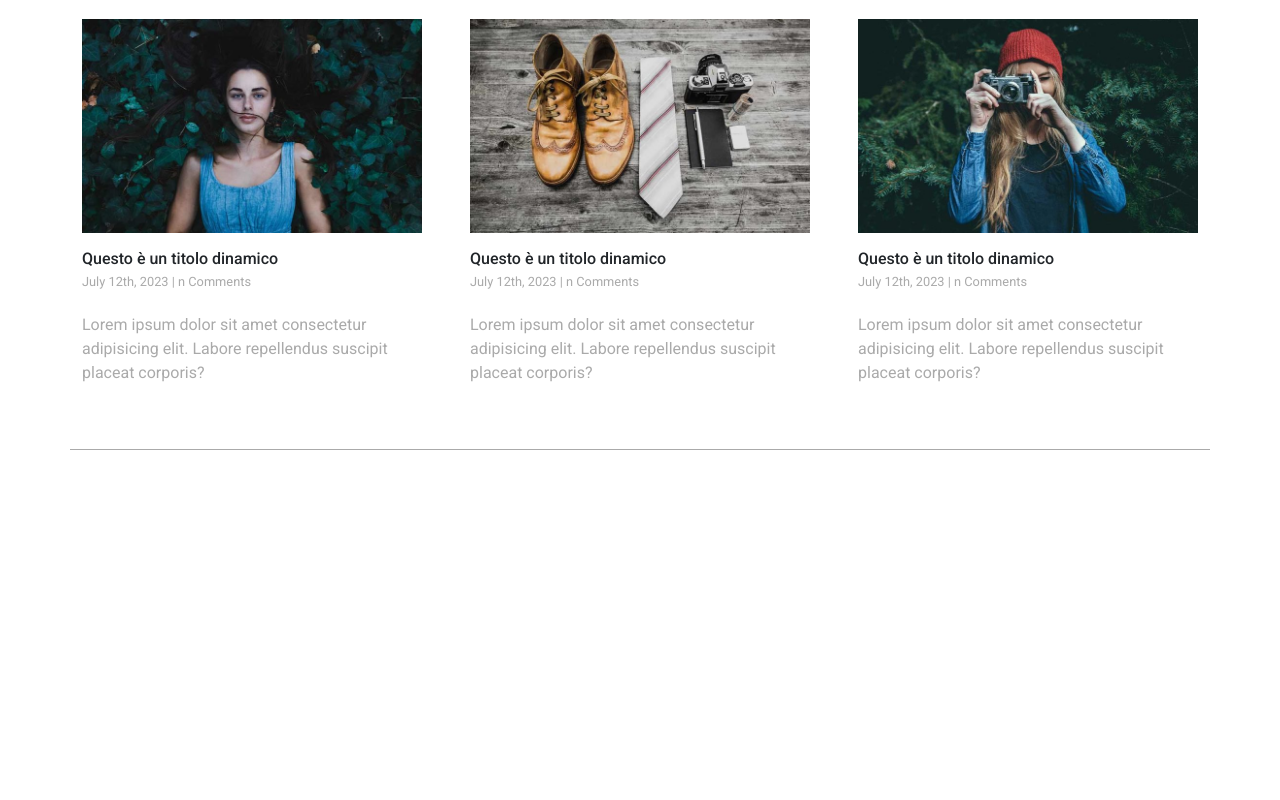
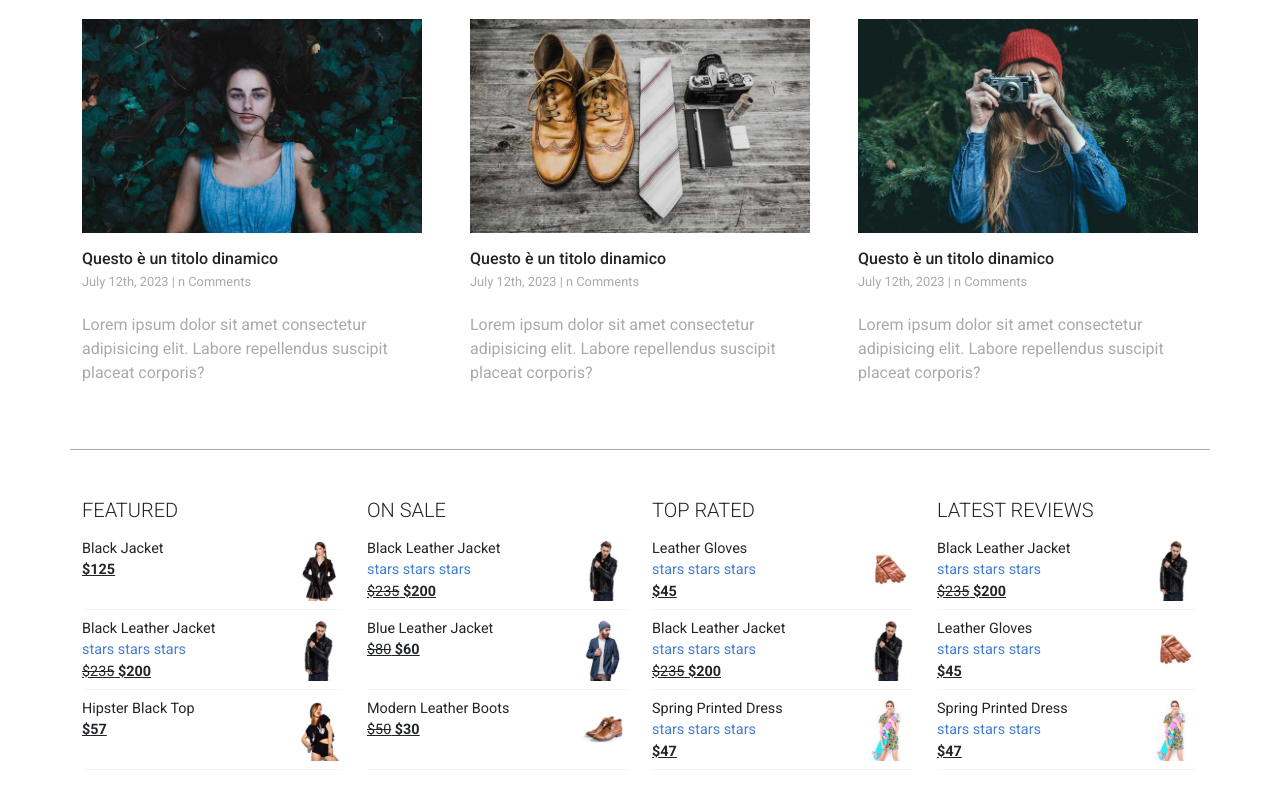
Before and after one commit to patrictobola/proj-html-vuejs, a Vue app: page / in a window 1280 px wide. Shown: the part 4451-5251 px from the top of the page. Before the commit the page ends 4901 px from the top, so only its background shows below. Built offline with nearby package versions, Linux system fonts and the light colour scheme.

Commit message:
done store section, need minor fix like stars

```diff
--- a/src/components/main/ListStore.vue
+++ b/src/components/main/ListStore.vue
@@ -1,7 +1,71 @@
 <script>
-
+export default {
+    props: {
+        webStore: Object
+    },
+    methods: {
+        getImagePath(image) {
+            const url = new URL(`/src/assets/images/${image}`, import.meta.url)
+            return url.href
+        }
+    },
+}
 </script>
 
-<template></template>
+<template>
+    <div class="col-3">
+        <ul>
+            <li class="title">
+                <h5>{{ webStore.name }}</h5>
+            </li>
+            <li v-for="item in webStore.items" class="item py-2">
+                <div class="d-flex justify-content-between h-100">
+                    <div>
+                        <ul>
+                            <li>{{ item.itemName }}</li>
+                            <li class="vote" v-if="item.vote">stars stars stars</li>
+                            <li class="price">
+                                <del v-if="item.originalPrice">${{ item.originalPrice }}</del>
+                                <b> ${{ item.finalPrice }}</b>
+                            </li>
+                        </ul>
+                    </div>
+                    <div class="h-100">
 
-<style></style>
+                        <img class="h-100" :src="getImagePath(item.imagePath)" alt="">
+                    </div>
+                </div>
+            </li>
+        </ul>
+    </div>
+</template>
+
+<style lang="scss" scoped>
+@import '../../scss/variables';
+
+h5 {
+    font-weight: 300;
+}
+
+ul {
+    padding: 0;
+    font-size: 0.9rem;
+}
+
+li {
+    margin: 0;
+}
+
+.vote {
+    color: $blue;
+}
+
+.price {
+    text-decoration: underline;
+}
+
+.item {
+    height: 80px;
+    border-bottom: 1px solid $light-gray;
+}
+</style>
--- a/src/components/main/sections/SectionStore.vue
+++ b/src/components/main/sections/SectionStore.vue
@@ -14,8 +14,9 @@ export default {
 </script>
 <template>
     <section class="container">
-        <div class="row">
-            <ListStore />
+        <div class="row my-5">
+            <ListStore v-for="section in store.webStore" :webStore="section" />
+
         </div>
     </section>
 </template>
--- a/src/data/store.js
+++ b/src/data/store.js
@@ -118,5 +118,102 @@ export const store = reactive({
                 post: 'Lorem ipsum dolor sit amet consectetur adipisicing elit. Labore repellendus suscipit placeat corporis?'
             },
         ]
+    },
+    webStore: {
+        featured: {
+            name: 'FEATURED',
+            items: {
+                blackJacket: {
+                    imagePath: 'card_models/black_leather_jacket-120x156.jpg',
+                    itemName: 'Black Jacket',
+                    finalPrice: 125,
+                },
+                blackLeather: {
+                    imagePath: 'card_models/black_elegant_leather_jacket-120x156.jpg',
+                    itemName: 'Black Leather Jacket',
+                    vote: 5,
+                    originalPrice: 235,
+                    finalPrice: 200,
+                },
+                hipsterTop: {
+                    imagePath: 'card_models/hipster_black_top-120x156.jpg',
+                    itemName: 'Hipster Black Top',
+                    finalPrice: 57,
+                }
+            }
+        },
+        onSale: {
+            name: 'ON SALE',
+            items: {
+                blackLeather: {
+                    itemName: 'Black Leather Jacket',
+                    imagePath: 'card_models/black_elegant_leather_jacket-120x156.jpg',
+                    vote: 5,
+                    originalPrice: 235,
+                    finalPrice: 200,
+                },
+                blueJacket: {
+                    itemName: 'Blue Leather Jacket',
+                    imagePath: 'card_models/blue_leather_jacket-120x156.jpg',
+                    originalPrice: 80,
+                    finalPrice: 60,
+                },
+                modernBoots: {
+                    itemName: 'Modern Leather Boots',
+                    imagePath: 'products/brown_dress_shoes-200x260.jpg',
+                    originalPrice: 50,
+                    finalPrice: 30,
+                }
+            }
+        },
+        topRated: {
+            name: 'TOP RATED',
+            items: {
+                leatherGloves: {
+                    itemName: 'Leather Gloves',
+                    imagePath: 'products/leather_gloves-120x156.jpg',
+                    vote: 5,
+                    finalPrice: 45,
+                },
+                blackLeather: {
+                    itemName: 'Black Leather Jacket',
+                    imagePath: 'card_models/black_elegant_leather_jacket-120x156.jpg',
+                    vote: 5,
+                    originalPrice: 235,
+                    finalPrice: 200,
+                },
+                springDress: {
+                    itemName: 'Spring Printed Dress',
+                    imagePath: 'card_models/spring_printed_dress-120x156.jpg',
+                    vote: 5,
+                    finalPrice: 47,
+                }
+            }
+        },
+        latestReviews: {
+            name: 'LATEST REVIEWS',
+            items: {
+                blackLeather: {
+                    itemName: 'Black Leather Jacket',
+                    imagePath: 'card_models/black_elegant_leather_jacket-120x156.jpg',
+                    vote: 5,
+                    originalPrice: 235,
+                    finalPrice: 200,
+                },
+                leatherGloves: {
+                    itemName: 'Leather Gloves',
+                    imagePath: 'products/leather_gloves-120x156.jpg',
+                    vote: 5,
+                    finalPrice: 45,
+                },
+                springDress: {
+                    itemName: 'Spring Printed Dress',
+                    imagePath: 'card_models/spring_printed_dress-120x156.jpg',
+                    vote: 5,
+                    finalPrice: 47,
+                }
+            }
+        },
+
     }
 })
```
